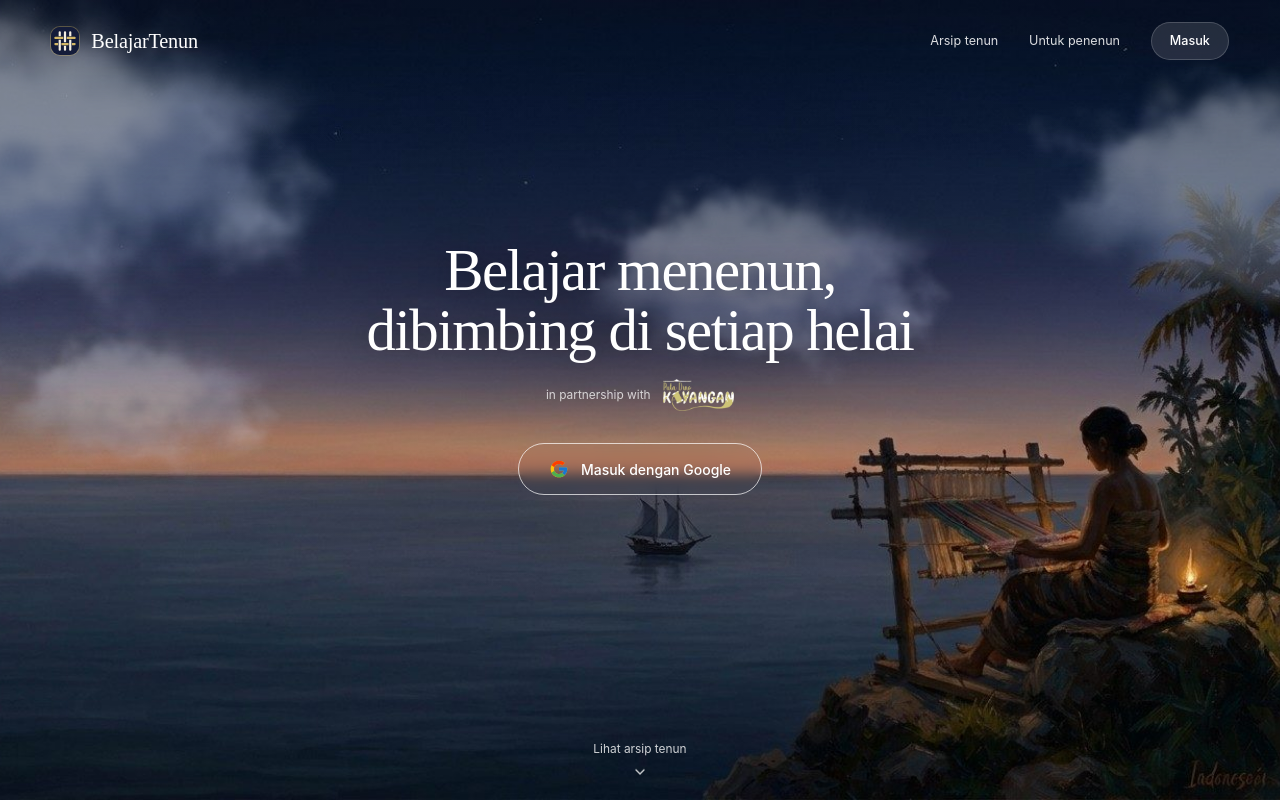
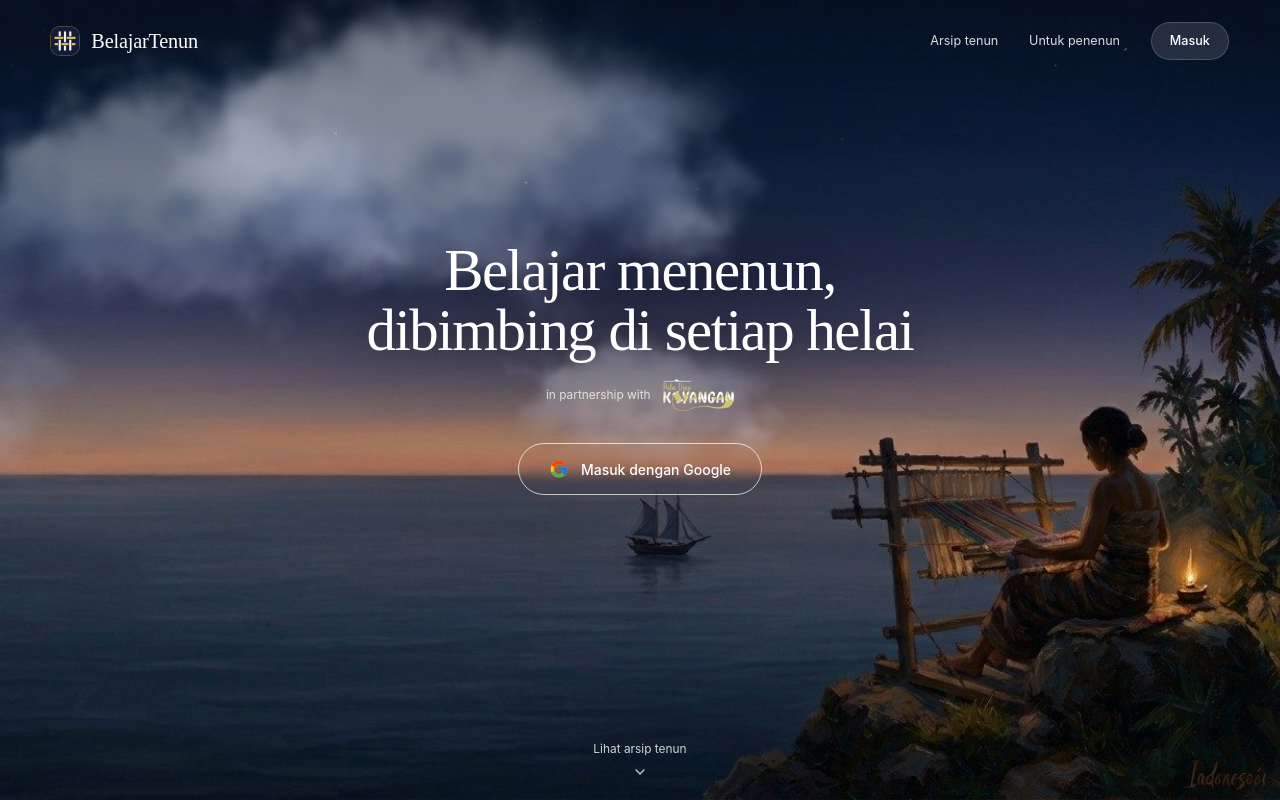
Before and after one commit to BelajarTenun/BelajarTenun, a React (Vite) app in the folder web/: page / in a window 1280 px wide. Built offline with nearby package versions, Linux system fonts and the light colour scheme; no server answers.

Commit message:
Landing: awan melayang sedikit lebih cepat

```diff
--- a/web/src/styles.css
+++ b/web/src/styles.css
@@ -147,11 +147,11 @@ input[type=radio], input[type=checkbox] { accent-color: var(--accent); width: 20
 .awan .sorot { top: 18%; left: 16%; width: 52%; height: 36%; position: absolute; border-radius: 50%; filter: url(#awan-sorot);
   box-shadow: 0 0 40px 32px rgba(250,251,255,.9); background: rgba(250,251,255,.9); }
 @keyframes drift { from { transform: translateX(-70vw) scale(var(--s,1)); } to { transform: translateX(115vw) scale(var(--s,1)); } }
-.a1 { top: 4%;  --s: 1;   opacity: .5;  animation-duration: 240s; animation-delay: -60s; }
-.a2 { top: 20%; --s: .6;  opacity: .38; animation-duration: 300s; animation-delay: -170s; }
-.a3 { top: 26%; --s: 1.3; opacity: .32; animation-duration: 340s; animation-delay: -20s; }
-.a4 { top: 10%; --s: .8;  opacity: .4;  animation-duration: 280s; animation-delay: -220s; }
-.a5 { top: 36%; --s: .45; opacity: .3;  animation-duration: 360s; animation-delay: -110s; }
+.a1 { top: 4%;  --s: 1;   opacity: .5;  animation-duration: 144s; animation-delay: -60s; }
+.a2 { top: 20%; --s: .6;  opacity: .38; animation-duration: 180s; animation-delay: -170s; }
+.a3 { top: 26%; --s: 1.3; opacity: .32; animation-duration: 204s; animation-delay: -20s; }
+.a4 { top: 10%; --s: .8;  opacity: .4;  animation-duration: 168s; animation-delay: -220s; }
+.a5 { top: 36%; --s: .45; opacity: .3;  animation-duration: 216s; animation-delay: -110s; }
 @media (prefers-reduced-motion: reduce) { .awan { animation: none; } }
 
 /* Bilah atas */
```
